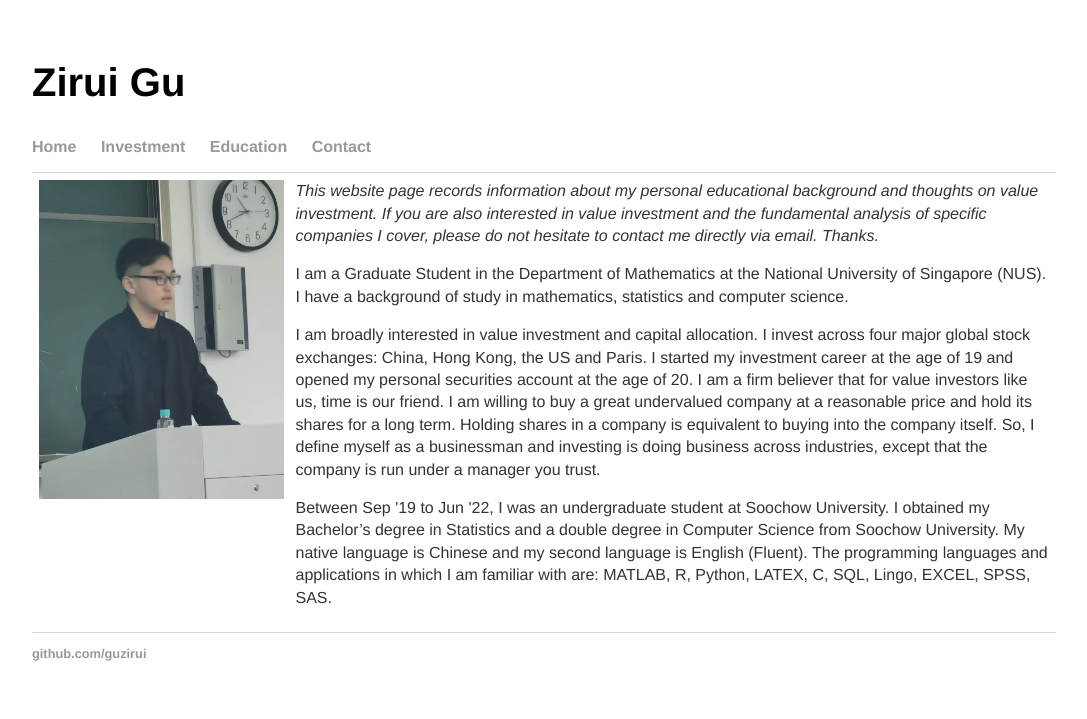
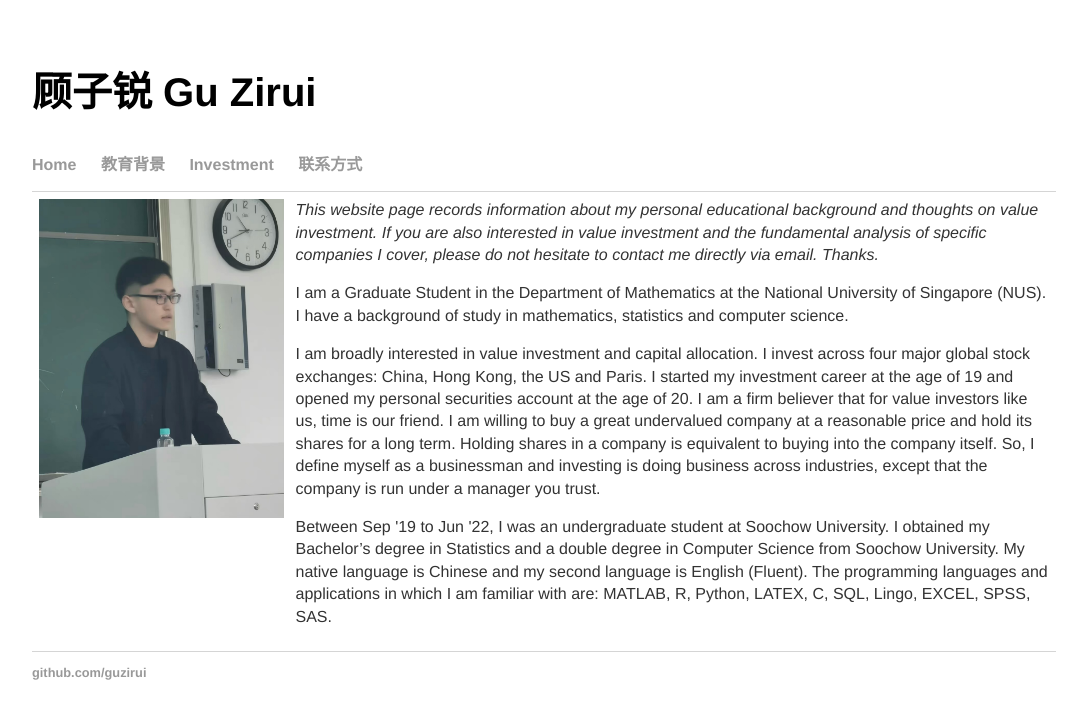
Before and after one commit to guzirui/guzirui.github.io, a Jekyll site: the page built from index.html, in a window 1280 px wide. Shown: the top 719 px of the page, without its empty margins (96-1183 px from the left). Built offline with Jekyll 4.4.1, drawn with Linux system fonts in a browser that asks for light colours.

Commit message:
Update default.html

```diff
--- a/_layouts/default.html
+++ b/_layouts/default.html
@@ -7,12 +7,12 @@
 	</head>
 	<body>
 	  <nav>
-            <h1>Zirui Gu</h1>
+            <h1>顾子锐 Gu Zirui</h1>
 	    <ul>
 	      <li><a href="/">Home</a></li>
+	      <li><a href="/education/">教育背景</a></li>
 	      <li><a href="/investment/">Investment</a></li>
-	      	  <li><a href="/education/">Education</a></li>
-		  <li><a href="/contact/">Contact</a></li>
+	      <li><a href="/contact/">联系方式</a></li>
 	    </ul>
 	  </nav>
 	  <div class="container">
```
